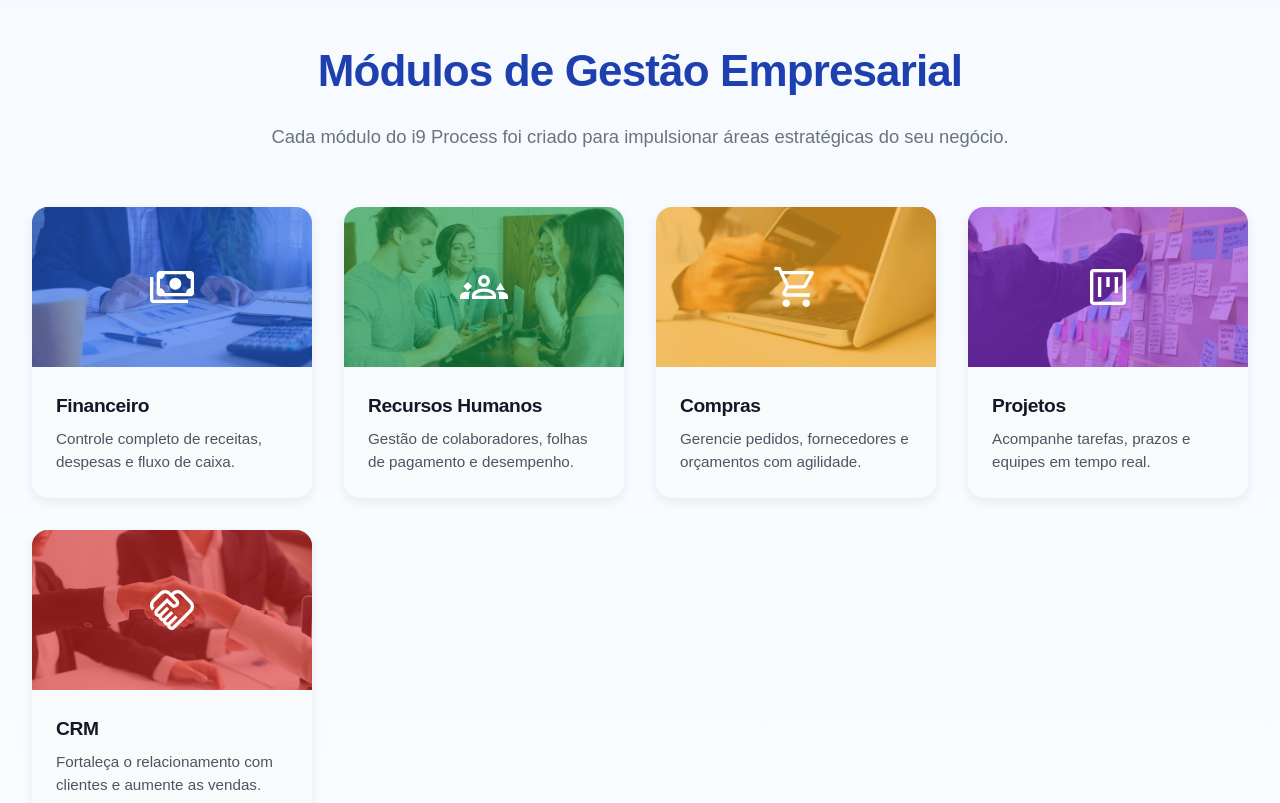
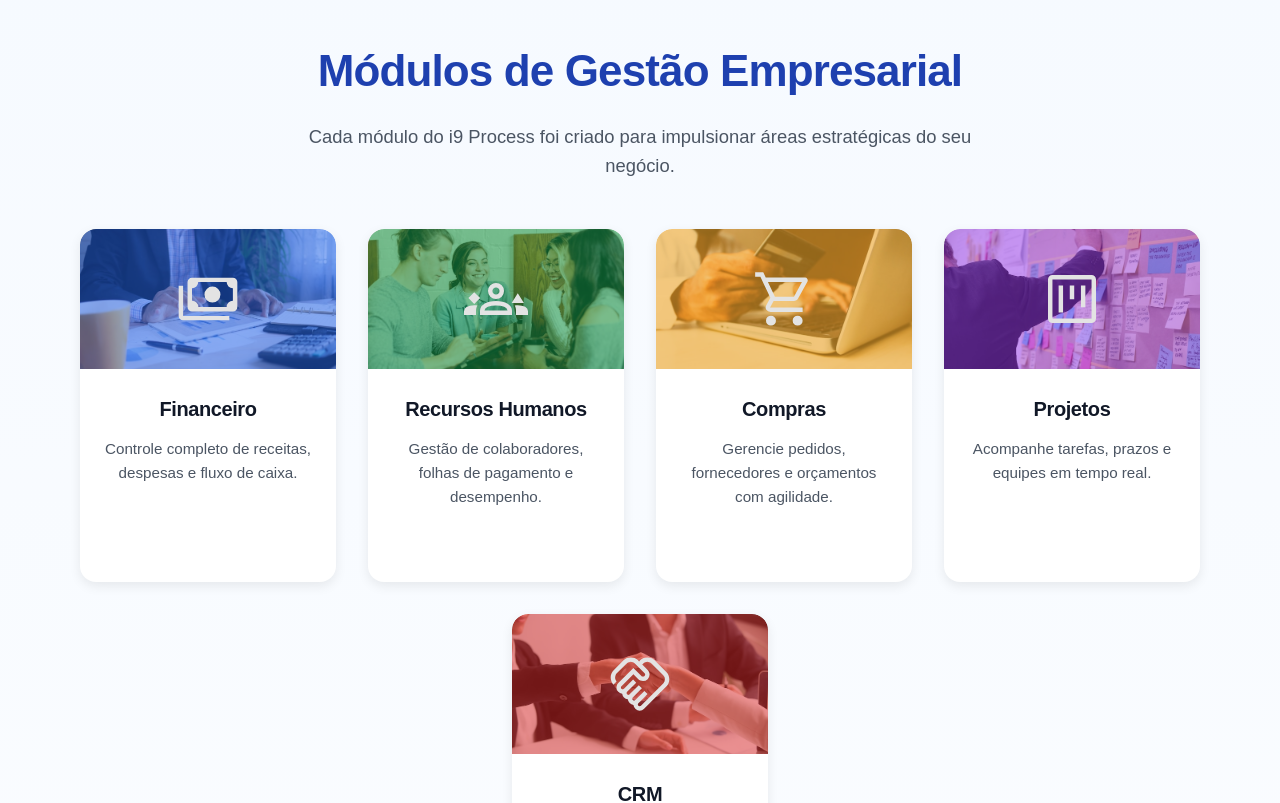
Before and after one commit to lucas-azv/landing-page-i9process, a React (Vite) app in the folder i9-process-landing/: page / in a window 1280 px wide. Shown: the part 1920-2723 px from the top of the page. Built offline with nearby package versions, Linux system fonts and the light colour scheme; a web font is replaced by a local one.

Commit message:
implementando responsividade, hero

```diff
--- a/i9-process-landing/src/components/Modulos.tsx
+++ b/i9-process-landing/src/components/Modulos.tsx
@@ -16,41 +16,11 @@ import imgProjetos from "../assets/img/projetos_image.jpg";
 import imgCRM from "../assets/img/crm_image.jpg";
 
 const modulos = [
-  {
-    nome: "Financeiro",
-    icon: iconFinanceiro,
-    imagem: imgFinanceiro,
-    descricao: "Controle completo de receitas, despesas e fluxo de caixa.",
-    cor: "#2563eb",
-  },
-  {
-    nome: "Recursos Humanos",
-    icon: iconRH,
-    imagem: imgRH,
-    descricao: "Gestão de colaboradores, folhas de pagamento e desempenho.",
-    cor: "#16a34a",
-  },
-  {
-    nome: "Compras",
-    icon: iconCompras,
-    imagem: imgCompras,
-    descricao: "Gerencie pedidos, fornecedores e orçamentos com agilidade.",
-    cor: "#f59e0b",
-  },
-  {
-    nome: "Projetos",
-    icon: iconProjetos,
-    imagem: imgProjetos,
-    descricao: "Acompanhe tarefas, prazos e equipes em tempo real.",
-    cor: "#9333ea",
-  },
-  {
-    nome: "CRM",
-    icon: iconCRM,
-    imagem: imgCRM,
-    descricao: "Fortaleça o relacionamento com clientes e aumente as vendas.",
-    cor: "#dc2626",
-  },
+  { nome: "Financeiro", icon: iconFinanceiro, imagem: imgFinanceiro, descricao: "Controle completo de receitas, despesas e fluxo de caixa.", cor: "#2563eb" },
+  { nome: "Recursos Humanos", icon: iconRH, imagem: imgRH, descricao: "Gestão de colaboradores, folhas de pagamento e desempenho.", cor: "#16a34a" },
+  { nome: "Compras", icon: iconCompras, imagem: imgCompras, descricao: "Gerencie pedidos, fornecedores e orçamentos com agilidade.", cor: "#f59e0b" },
+  { nome: "Projetos", icon: iconProjetos, imagem: imgProjetos, descricao: "Acompanhe tarefas, prazos e equipes em tempo real.", cor: "#9333ea" },
+  { nome: "CRM", icon: iconCRM, imagem: imgCRM, descricao: "Fortaleça o relacionamento com clientes e aumente as vendas.", cor: "#dc2626" },
 ];
 
 const Modulos: React.FC = () => {
@@ -63,18 +33,16 @@ const Modulos: React.FC = () => {
 
       <div className="modulos-container">
         {modulos.map((modulo) => (
-          <div key={modulo.nome} className="module-card">
+          <div
+            key={modulo.nome}
+            className="module-card"
+            style={{ "--overlay-color": modulo.cor + "80" } as React.CSSProperties} // define a cor do overlay
+          >
             <div
               className="modulo-top"
-              style={{
-                backgroundImage: `url(${modulo.imagem})`,
-              }}
+              style={{ backgroundImage: `url(${modulo.imagem})` }}
             >
-              <div
-                className="overlay"
-                style={{ backgroundColor: modulo.cor }}
-              ></div>
-              <img src={modulo.icon} alt={modulo.nome} className="modulo-icon" />
+              <img src={modulo.icon} alt={modulo.nome} />
             </div>
 
             <div className="modulo-bottom">
--- a/i9-process-landing/src/styles/style.css
+++ b/i9-process-landing/src/styles/style.css
@@ -218,7 +218,7 @@ nav a.button:hover {
 }
 
 #hero a {
-  width: 20%;
+  width: 20%; /* largura padrão para desktop */
   margin: auto;
   background: linear-gradient(135deg, #2563eb, #1d4ed8);
   color: white;
@@ -230,6 +230,26 @@ nav a.button:hover {
   transition: all 0.3s cubic-bezier(0.4, 0, 0.2, 1);
   animation: fadeInUp 0.8s ease 0.4s backwards;
 }
+
+/* Tablets e celulares */
+@media (max-width: 1024px) {
+  #hero a {
+    width: 40%; /* botão maior em tablets */
+  }
+}
+
+@media (max-width: 768px) {
+  #hero a {
+    width: 70%; /* botão bem largo em celulares */
+  }
+}
+
+@media (max-width: 480px) {
+  #hero a {
+    width: 90%; /* quase toda a tela em celulares pequenos */
+  }
+}
+
 
 #hero a:hover {
   transform: translateY(-3px);
@@ -485,93 +505,117 @@ section > p {
   }
 }
 
-/* ============================================
-   MÓDULOS
-============================================ */
+/* ===== MÓDULOS ===== */
 #modulos {
   text-align: center;
   margin: 4rem auto;
   padding: 4rem 2rem;
 }
 
-#modulos .modulos-container {
-  display: grid;
-  grid-template-columns: repeat(auto-fit, minmax(260px, 1fr));
-  gap: 2rem;
-  justify-items: center;
-  margin-top: 2.5rem;
+#modulos h3 {
+  font-size: clamp(2rem, 4vw, 2.75rem);
+  font-weight: 700;
+  color: #1e40af;
 }
 
+#modulos p {
+  color: #4b5563;
+  max-width: 700px;
+  margin: 0.75rem auto 3rem;
+  line-height: 1.6;
+}
+
+.modulos-container {
+  display: flex;
+  flex-wrap: wrap;
+  justify-content: center;
+  gap: 2rem;
+}
+
+/* ===== CARD ===== */
 .module-card {
-  background: #f9fafb;
+  display: flex;
+  flex-direction: column;
   border-radius: 1rem;
+  overflow: hidden;
+  width: clamp(250px, 20vw, 320px);
+  background: white;
   box-shadow: 0 4px 12px rgba(0, 0, 0, 0.08);
-  overflow: hidden;
-  transition: all 0.3s ease;
-  width: 100%;
-  max-width: 320px;
-  cursor: pointer;
+  transition: transform 0.3s ease, box-shadow 0.3s ease;
 }
 
 .module-card:hover {
-  transform: translateY(-5px);
-  box-shadow: 0 8px 18px rgba(0, 0, 0, 0.12);
+  transform: translateY(-6px);
+  box-shadow: 0 8px 20px rgba(0, 0, 0, 0.12);
 }
 
-/* Parte superior com imagem */
+/* ===== PARTE SUPERIOR ===== */
 .modulo-top {
   position: relative;
-  height: 160px;
-  background-size: cover;
-  background-position: center;
   display: flex;
   align-items: center;
   justify-content: center;
+  height: 140px;
+  border-radius: 1rem 1rem 0 0;
+  background-size: cover;
+  background-position: center;
 }
 
-.modulo-top .overlay {
+/* Overlay de cor */
+.modulo-top::before {
+  content: '';
   position: absolute;
   inset: 0;
-  opacity: 0.6;
+  background-color: var(--overlay-color, rgba(37, 99, 235, 0.5)); /* fallback */
+  border-radius: 1rem 1rem 0 0;
+  z-index: 0;
 }
 
-.modulo-icon {
+/* Ícone centralizado */
+.modulo-top img {
+  width: 64px;
+  height: 64px;
   position: relative;
-  width: 48px;
-  height: 48px;
-  filter: brightness(0) invert(1);
-  z-index: 2;
+  z-index: 1;
+  object-fit: contain;
 }
 
-/* Parte inferior com texto */
+/* ===== PARTE INFERIOR ===== */
 .modulo-bottom {
   padding: 1.5rem;
-  text-align: left;
+  text-align: center;
 }
 
 .modulo-bottom h4 {
+  font-size: 1.25rem;
+  font-weight: 600;
   color: #111827;
-  font-size: 1.2rem;
-  font-weight: 600;
-  margin-bottom: 0.4rem;
+  margin-bottom: 0.5rem;
 }
 
 .modulo-bottom p {
-  color: #4b5563;
   font-size: 0.95rem;
+  color: #6b7280;
   line-height: 1.5;
 }
 
-/* Responsivo */
-@media (max-width: 768px) {
-  #modulos .modulos-container {
-    grid-template-columns: 1fr;
-  }
-
-  .modulo-bottom {
-    text-align: center;
+/* ===== RESPONSIVIDADE ===== */
+@media (max-width: 1024px) {
+  .module-card {
+    width: clamp(240px, 45%, 300px);
   }
 }
+
+@media (max-width: 640px) {
+  .modulos-container {
+    flex-direction: column;
+    align-items: center;
+  }
+  .module-card {
+    width: 90%;
+  }
+}
+
 
 
 /* ============================================
```
